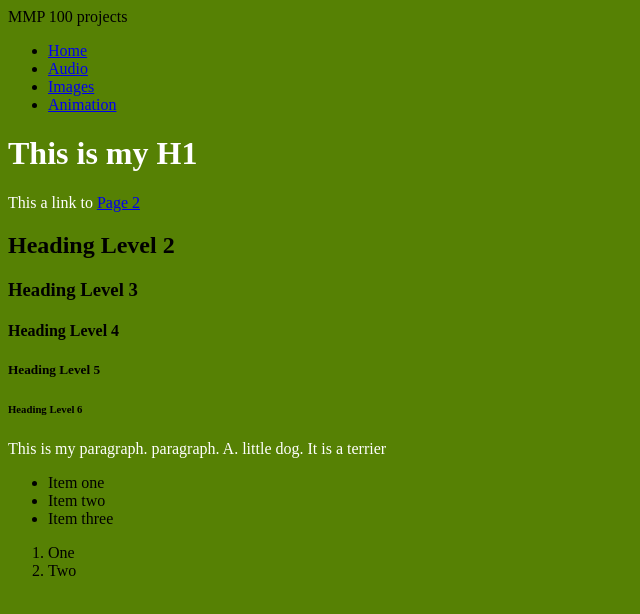
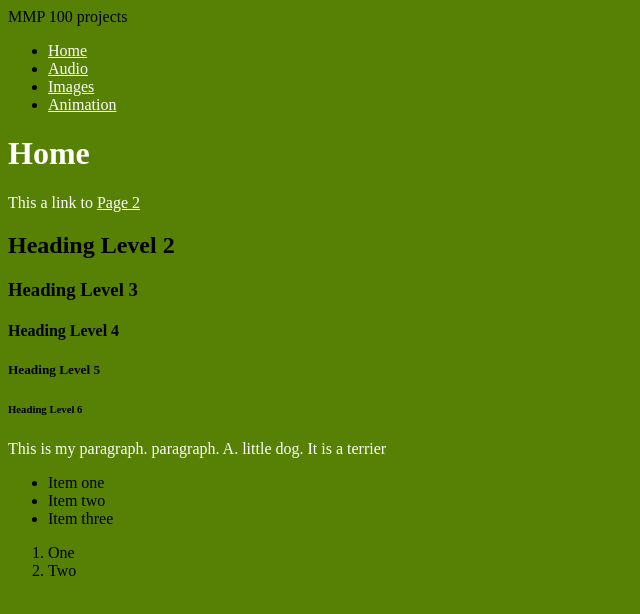
Before and after one commit to gentle-criminal/firstWebsite, a plain HTML site: page index.html in a window 1280 px wide. Shown: the whole page, without its empty margins (0-640 px from the left). Drawn offline with Linux system fonts and the light colour scheme.

Commit message:
Add files via upload

```diff
--- a/index.html
+++ b/index.html
@@ -17,7 +17,7 @@
                 </ul>
             </nav>
         </header>
-        <h1>This is my H1</h1>
+        <h1>Home</h1>
         <p>This a link to <a href="page2.html">Page 2</a></p>
         <h2>Heading Level 2</h2>
         <h3>Heading Level 3</h3>
--- a/styles.css
+++ b/styles.css
@@ -1,10 +1,16 @@
-body{
-  background-color: rgb(86, 129, 4);
+body {
+    background-color: rgb(86, 129, 4);
 }
-h1{
+h1 {
     color: white;
 }
 
-p{
-    color: white
+p {
+    color: white;
 }
+a {
+    color: rgb(255, 255, 255);
+}
+a:hover {
+    color: red;
+}
```
